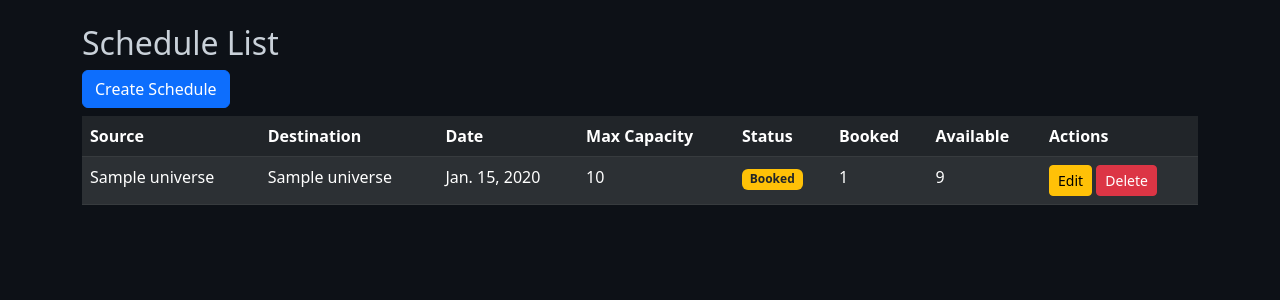
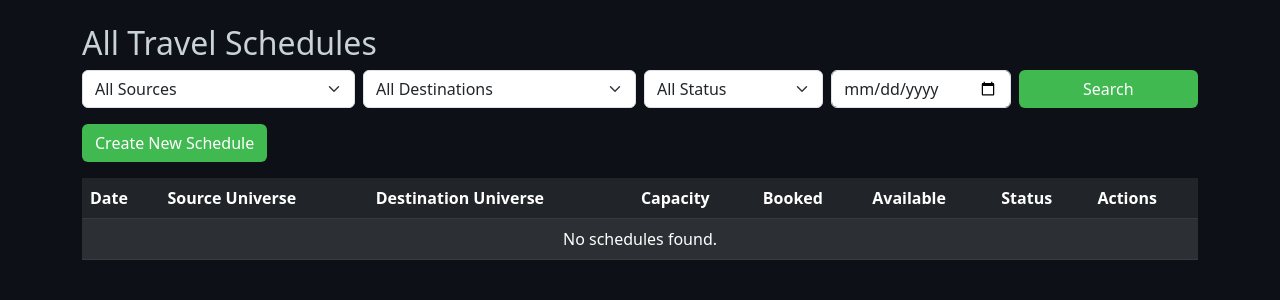
Before and after one commit to Almausha/rick_morty_multiverse_project, a Django app: page /universes/scheduler/list/ in a window 1280 px wide. Shown: the part 56-356 px from the top of the page. Run offline with Django 5.2, Linux system fonts and the light colour scheme; tables that the repository leaves empty hold one stand-in row (values such as "Sample post").

Commit message:
Full project update with all completed features till now

```diff
--- a/universe/models.py
+++ b/universe/models.py
@@ -119,11 +119,9 @@ class RandomEvent(models.Model):
 
 
 
-#PortalTimeScheduler
-
-# universe/models.py
 from django.db import models
 from django.contrib.auth.models import User
+from datetime import date
 
 class PortalTimeScheduler(models.Model):
     travel_id = models.AutoField(primary_key=True)
@@ -140,24 +138,24 @@ class PortalTimeScheduler(models.Model):
     def __str__(self):
         return f"{self.source_universe.name} → {self.destination_universe.name} on {self.date}"
 
-    # --- Helper methods ---
+    # ---------------- Helper Properties ----------------
+    @property
     def booked_count(self):
-        return self.booking_set.filter(canceled=False).count()
+        # Replace 'booking_set' with actual related_name if you have a Booking model
+        return getattr(self, 'booking_set', []).filter(canceled=False).count() if hasattr(self, 'booking_set') else 0
 
+    @property
     def available_slots(self):
-        return self.max_capacity - self.booked_count()
+        return max(self.max_capacity - self.booked_count, 0)
 
+    @property
     def status(self):
-        if self.available_slots() <= 0:
-            return "Not Available"
-        elif self.booked_count() > 0:
+        if self.available_slots <= 0:
             return "Booked"
+        elif self.date < date.today():
+            return "Travel Failed"
         else:
             return "Available"
-
-
-
-
 
 
 #Booking
@@ -167,27 +165,21 @@ class PortalTimeScheduler(models.Model):
 
 # universe/models.py
 
-from django.db import models
-from django.contrib.auth.models import User
-from .models import PortalTimeScheduler
-
 class Booking(models.Model):
     user = models.ForeignKey(User, on_delete=models.CASCADE, related_name='bookings')
     schedule = models.ForeignKey(
         PortalTimeScheduler,
         on_delete=models.CASCADE,
         related_name='booking_set',
-        null=True,  # temporary for existing rows
+        null=True,
         blank=True
     )
     canceled = models.BooleanField(default=False)
     booked_at = models.DateTimeField(auto_now_add=True)
 
     def __str__(self):
-        # Make sure schedule is not None
         if self.schedule:
-            # Use its name if it exists, else fallback
-            schedule_name = getattr(self.schedule, 'name', f"Schedule {self.schedule.id}")
+            schedule_name = f"{self.schedule.source_universe.name} → {self.schedule.destination_universe.name} on {self.schedule.date} (ID: {self.schedule.travel_id})"
         else:
             schedule_name = "No Schedule"
         return f"{self.user.username} → {schedule_name}"
--- a/universe/templates/universe/base.html
+++ b/universe/templates/universe/base.html
@@ -12,13 +12,22 @@
         .btn-portal { background-color: #58a6ff; color: white; }
         .btn-travel { background-color: #3fb950; color: white; }
         .btn-danger { background-color: #dc3545; color: white; }
+
+        /* Universe Status Colors */
         .status-Safe { color: #28a745; }
         .status-Destroyed { color: #dc3545; }
         .status-Unstable { color: #ffc107; }
         .status-Unknown { color: #6c757d; }
+
+        /* Danger Levels */
         .danger-Low { color: #17a2b8; }
-        .danger-Medium { color: #ff9800; }
         .danger-High { color: #dc3545; }
+
+        /* Travel Schedule Status */
+        .status-Booked { color: #dc3545; font-weight: bold; }
+        .status-Available { color: #3fb950; font-weight: bold; }
+        .status-Failed { color: #ffc107; font-weight: bold; }
+        .status-Not-Available { color: #6c757d; font-weight: bold; }
     </style>
 </head>
 <body>
--- a/universe/templates/universe/scheduler/form.html
+++ b/universe/templates/universe/scheduler/form.html
@@ -2,9 +2,13 @@
 
 {% block content %}
 <h2>{% if form.instance.pk %}Update{% else %}Create{% endif %} Schedule</h2>
+
 <form method="post">
     {% csrf_token %}
     {{ form.as_p }}
-    <button type="submit" class="btn btn-success">Save</button>
+    <button type="submit" class="btn btn-travel mt-2">
+        <i class="fas fa-save"></i> Save
+    </button>
+    <a href="{% url 'scheduler_list' %}" class="btn btn-secondary mt-2">Cancel</a>
 </form>
 {% endblock %}
--- a/universe/templates/universe/scheduler/list.html
+++ b/universe/templates/universe/scheduler/list.html
@@ -1,47 +1,82 @@
 {% extends 'universe/base.html' %}
 
 {% block content %}
-<h2>Schedule List</h2>
-<a href="{% url 'scheduler_create' %}" class="btn btn-primary mb-2">Create Schedule</a>
-<table class="table table-dark table-striped">
+<h2>All Travel Schedules</h2>
+
+<!-- Search/Filter Form -->
+<form method="get" class="row g-2 mb-3">
+    <div class="col-md-3">
+        <select name="source_universe" class="form-select">
+            <option value="">All Sources</option>
+            {% for u in universes %}
+            <option value="{{ u.pk }}" {% if u.pk|stringformat:"s" == source_universe_selected %}selected{% endif %}>
+                {{ u.name }}
+            </option>
+            {% endfor %}
+        </select>
+    </div>
+    <div class="col-md-3">
+        <select name="destination_universe" class="form-select">
+            <option value="">All Destinations</option>
+            {% for u in universes %}
+            <option value="{{ u.pk }}" {% if u.pk|stringformat:"s" == destination_universe_selected %}selected{% endif %}>
+                {{ u.name }}
+            </option>
+            {% endfor %}
+        </select>
+    </div>
+    <div class="col-md-2">
+        <select name="status" class="form-select">
+            <option value="">All Status</option>
+            <option value="Available" {% if status_selected and status_selected == "Available" %}selected{% endif %}>Available</option>
+            <option value="Booked" {% if status_selected and status_selected == "Booked" %}selected{% endif %}>Booked</option>
+            <option value="Travel Failed" {% if status_selected and status_selected == "Travel Failed" %}selected{% endif %}>Travel Failed</option>
+        </select>
+    </div>
+    <div class="col-md-2">
+        <!-- Single date filter -->
+        <input type="date" name="travel_date" class="form-control" value="{{ travel_date_selected }}">
+    </div>
+    <div class="col-md-2">
+        <button type="submit" class="btn btn-travel w-100">Search</button>
+    </div>
+</form>
+
+<a href="{% url 'scheduler_create' %}" class="btn btn-travel mb-3">Create New Schedule</a>
+
+<table class="table table-striped table-dark">
     <thead>
         <tr>
-            <th>Source</th>
-            <th>Destination</th>
             <th>Date</th>
-            <th>Max Capacity</th>
-            <th>Status</th>
+            <th>Source Universe</th>
+            <th>Destination Universe</th>
+            <th>Capacity</th>
             <th>Booked</th>
             <th>Available</th>
+            <th>Status</th>
             <th>Actions</th>
         </tr>
     </thead>
     <tbody>
-        {% for schedule in schedules %}
+    {% for s in schedules %}
         <tr>
-            <td>{{ schedule.source_universe.name }}</td>
-            <td>{{ schedule.destination_universe.name }}</td>
-            <td>{{ schedule.date }}</td>
-            <td>{{ schedule.max_capacity }}</td>
+            <td>{{ s.date }}</td>
+            <td>{{ s.source_universe.name }}</td>
+            <td>{{ s.destination_universe.name }}</td>
+            <td>{{ s.max_capacity }}</td>
+            <td>{{ s.booked_count }}</td>
+            <td>{{ s.available_slots }}</td>
+            <td class="status-{{ s.status }}">{{ s.status }}</td>
             <td>
-                {% if schedule.status == "Available" %}
-                    <span class="badge bg-success">{{ schedule.status }}</span>
-                {% elif schedule.status == "Booked" %}
-                    <span class="badge bg-warning text-dark">{{ schedule.status }}</span>
-                {% else %}
-                    <span class="badge bg-danger">{{ schedule.status }}</span>
-                {% endif %}
-            </td>
-            <td>{{ schedule.booked_count }}</td>
-            <td>{{ schedule.available_slots }}</td>
-            <td>
-                <a href="{% url 'scheduler_update' schedule.travel_id %}" class="btn btn-sm btn-warning">Edit</a>
-                <a href="{% url 'scheduler_delete' schedule.travel_id %}" class="btn btn-sm btn-danger">Delete</a>
+                <a href="{% url 'scheduler_update' s.pk %}" class="btn btn-portal btn-sm">Edit</a>
+                <a href="{% url 'scheduler_delete' s.pk %}" class="btn btn-danger btn-sm">Delete</a>
             </td>
         </tr>
-        {% empty %}
-        <tr><td colspan="8">No schedules found.</td></tr>
-        {% endfor %}
+    {% empty %}
+        <tr>
+            <td colspan="8" class="text-center">No schedules found.</td>
+        </tr>
+    {% endfor %}
     </tbody>
 </table>
 {% endblock %}
--- a/universe/urls.py
+++ b/universe/urls.py
@@ -19,9 +19,8 @@ urlpatterns = [
     path('scheduler/dashboard/', views.scheduler_dashboard, name='scheduler_dashboard'),
     path('scheduler/list/', views.scheduler_list, name='scheduler_list'),
     path('scheduler/create/', views.scheduler_create, name='scheduler_create'),
-    path('scheduler/<int:pk>/update/', views.scheduler_update, name='scheduler_update'),
-    path('scheduler/<int:pk>/delete/', views.scheduler_delete, name='scheduler_delete'),
-
+    path('scheduler/update/<int:pk>/', views.scheduler_update, name='scheduler_update'),
+    path('scheduler/delete/<int:pk>/', views.scheduler_delete, name='scheduler_delete'),
 
     # ---------------- Journey Logs ----------------
     path('journey_dashboard/', views.journey_dashboard, name='journey_dashboard'),
--- a/universe/views.py
+++ b/universe/views.py
@@ -119,10 +119,77 @@ def scheduler_dashboard(request):
 
 
 
-# ---------------- List ----------------
+
+
+from django.shortcuts import render, redirect, get_object_or_404
+from django.contrib import messages
+from datetime import date
+from .models import PortalTimeScheduler
+from .forms import PortalTimeSchedulerForm
+
+# ---------------- Dashboard ----------------
+def scheduler_dashboard(request):
+    # Auto-delete past schedules
+    PortalTimeScheduler.objects.filter(date__lt=date.today()).delete()
+
+    schedules = PortalTimeScheduler.objects.filter(date__gte=date.today())
+    total_schedules = schedules.count()
+    total_booked = sum(s.booked_count for s in schedules)
+    total_available = sum(s.available_slots for s in schedules)
+    recent_schedules = schedules.order_by('date')[:5]
+
+    context = {
+        'total_schedules': total_schedules,
+        'total_booked': total_booked,
+        'total_available': total_available,
+        'recent_schedules': recent_schedules,
+    }
+    return render(request, 'universe/scheduler/dashboard.html', context)
+
+
+
+
+from datetime import date
+from django.shortcuts import render
+from .models import PortalTimeScheduler, Universe
+
 def scheduler_list(request):
-    schedules = PortalTimeScheduler.objects.all().order_by('-date')
-    return render(request, 'universe/scheduler/list.html', {'schedules': schedules})
+    # Start with future schedules
+    schedules = PortalTimeScheduler.objects.filter(date__gte=date.today()).order_by('date')
+
+    # Get filter values
+    source_universe = request.GET.get('source_universe')
+    destination_universe = request.GET.get('destination_universe')
+    status = request.GET.get('status')
+    travel_date = request.GET.get('travel_date')  # single date
+
+    # Apply filters
+    if source_universe:
+        schedules = schedules.filter(source_universe_id=source_universe)
+    if destination_universe:
+        schedules = schedules.filter(destination_universe_id=destination_universe)
+    if travel_date:
+        schedules = schedules.filter(date=travel_date)
+
+    # Filter by status using Python list comprehension
+    if status:
+        schedules = [s for s in schedules if s.status == status]
+
+    # Universes for dropdown
+    universes = Universe.objects.filter(status='Safe', danger_level=0)
+
+    context = {
+        'schedules': schedules,
+        'universes': universes,
+        'source_universe_selected': source_universe,
+        'destination_universe_selected': destination_universe,
+        'status_selected': status,
+        'travel_date_selected': travel_date,
+    }
+    return render(request, 'universe/scheduler/list.html', context)
+
+
+
 
 # ---------------- Create ----------------
 def scheduler_create(request):
```
Also changed, not shown: universe/admin.py (+6 -5 lines), universe/forms.py (+39 -1 lines), universe/templates/universe/scheduler/dashboard.html (+28 -33 lines), universe/templates/universe/dashboard.html (line endings or trailing spaces).
